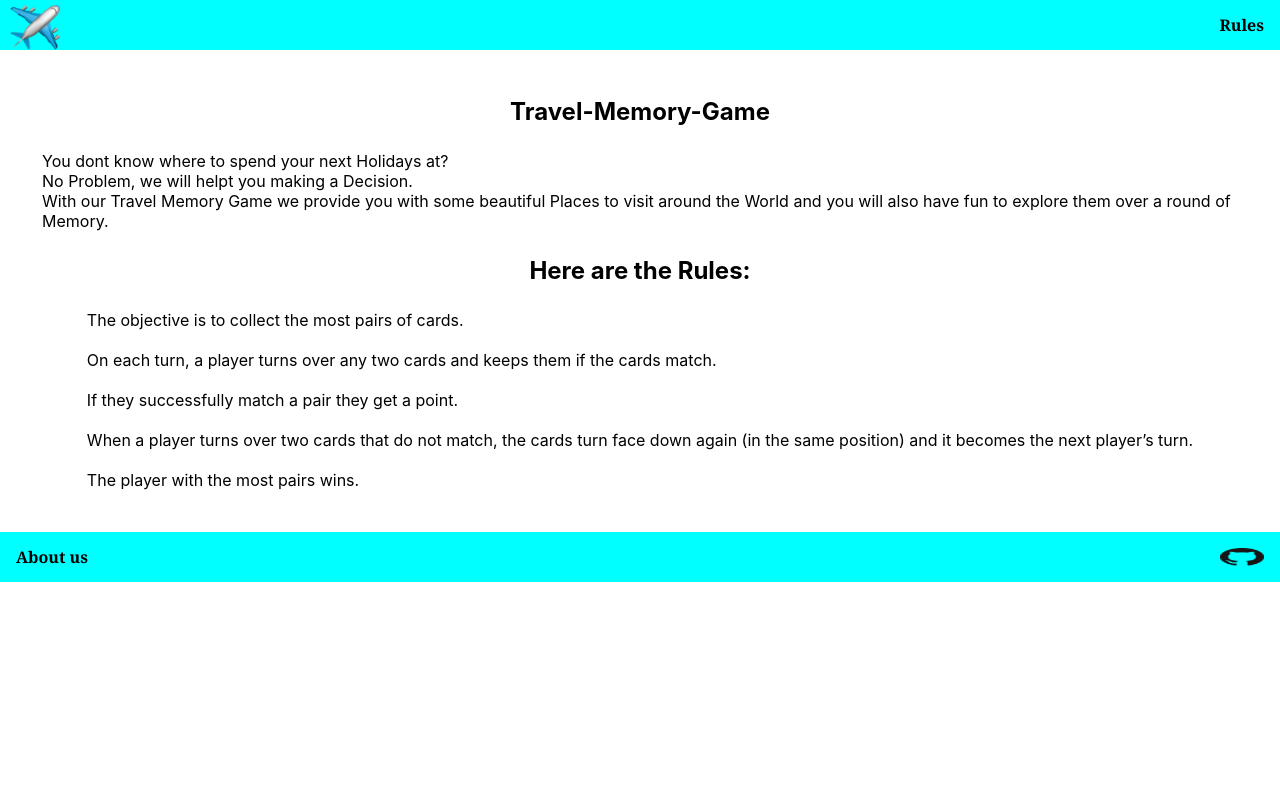
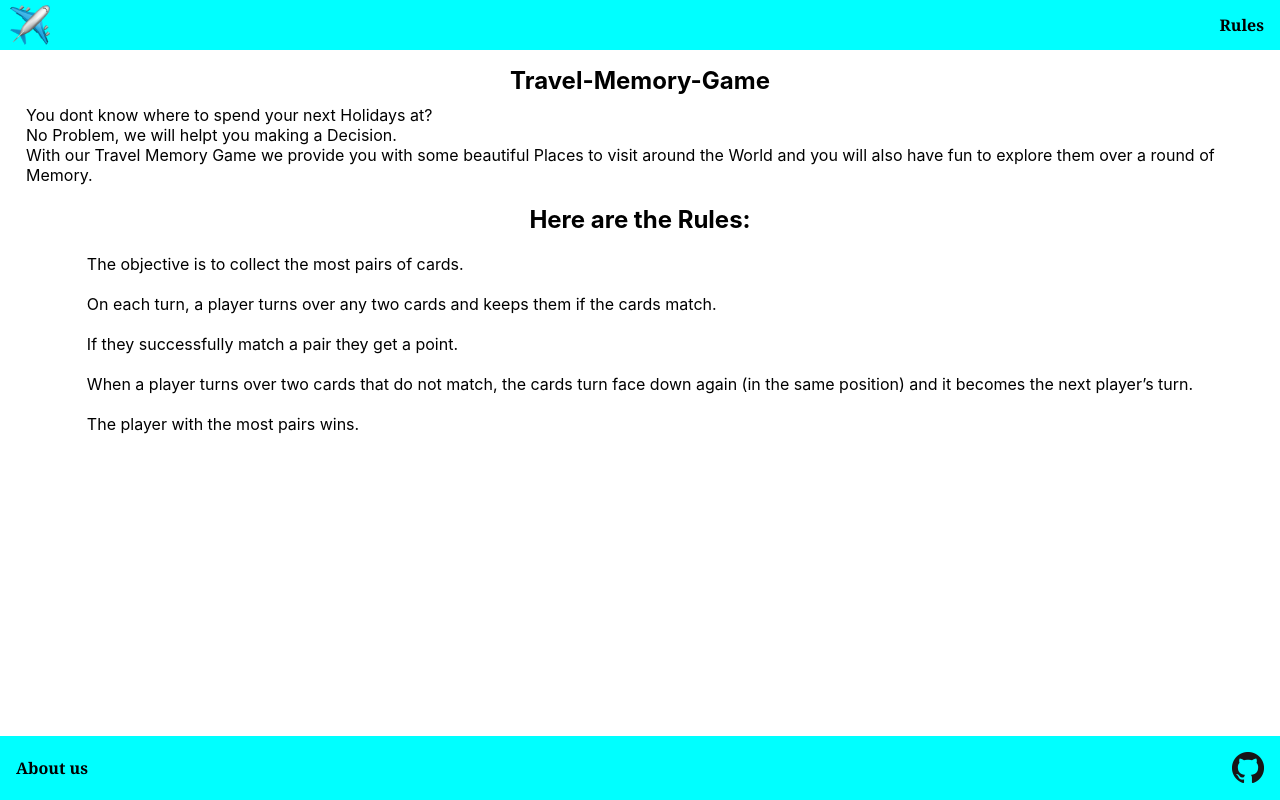
Before and after one commit to Hackathon-december-2022/Travel-memory-game, a React (Create React App) app: page /rules in a window 1280 px wide. Built offline with nearby package versions, Linux system fonts and the light colour scheme.

Commit message:
fixed footer

```diff
--- a/src/components/Footer/footer.module.css
+++ b/src/components/Footer/footer.module.css
@@ -4,6 +4,9 @@
   justify-content: space-between;
   width: 100%;
   background-color: aqua;
+  position: fixed;
+  left: 0;
+  bottom: 0;
 }
 
 .aboutUs {
@@ -17,10 +20,6 @@
 }
 
 .projectLink {
-  height: fit-content;
-  width: fit-content;
-  width: 60px;
-  height: 50px;
   display: flex;
   justify-content: center;
   padding-right: 1rem;
--- a/src/components/Navbar/logo.module.css
+++ b/src/components/Navbar/logo.module.css
@@ -1,8 +1,9 @@
 .logoImage {
-  width: 60px;
+  width: 50px;
   height: 50px;
   display: flex;
   justify-content: center;
   padding-left: 10px;
   padding-top: 5px;
+  padding-bottom: 5px;
 }
--- a/src/pages/rules/rules.module.css
+++ b/src/pages/rules/rules.module.css
@@ -2,17 +2,16 @@
   display: flex;
   flex-direction: column;
   align-items: center;
-  margin: 2rem;
+  margin: 1rem;
+  padding-bottom: 3rem;
 }
-.headline {
-  padding: 15px;
-}
+
 .introduction {
   padding: 10px;
 }
 
 .rulesHeadline {
-  padding: 15px;
+  padding: 10px;
 }
 .listItems {
   padding: 10px;
```
